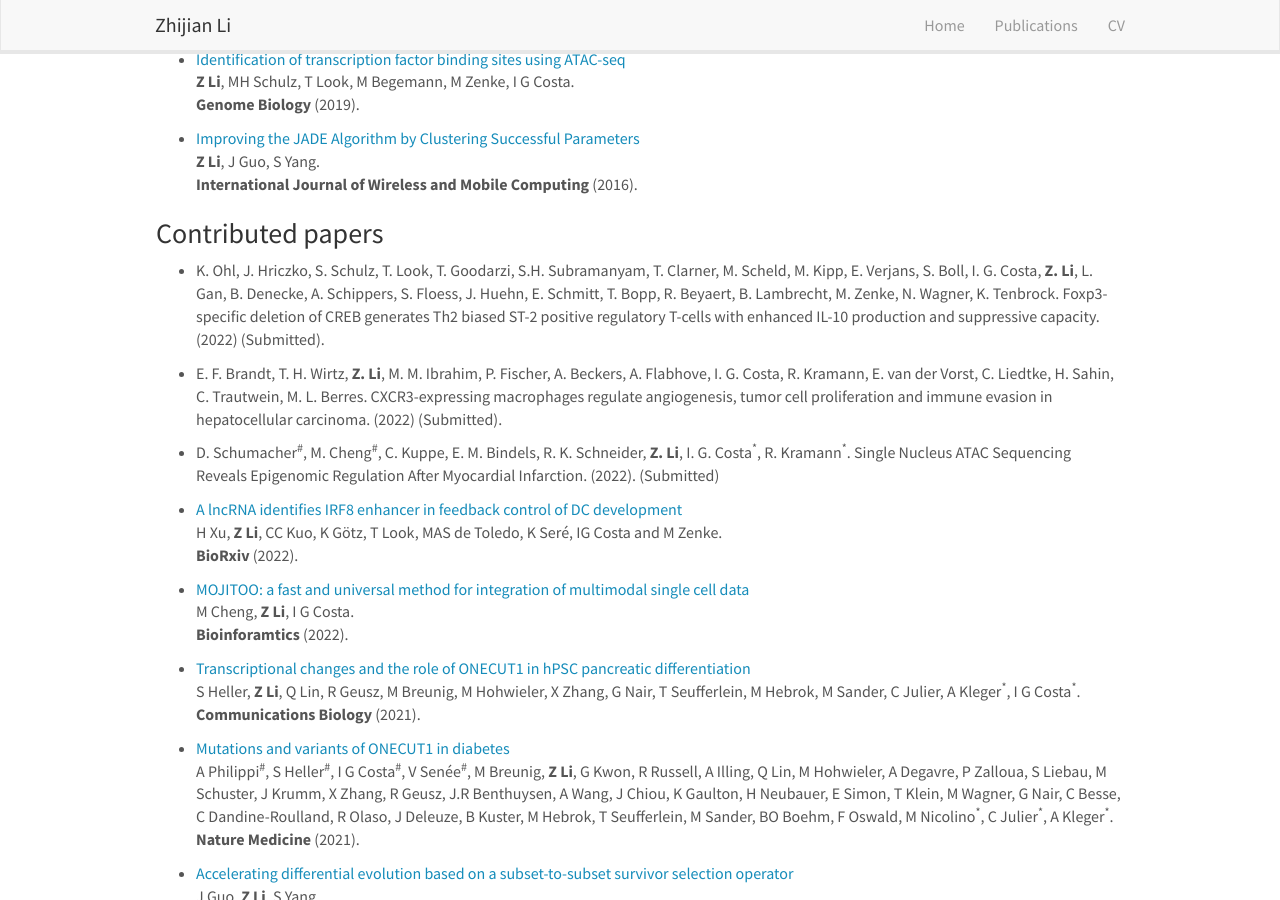
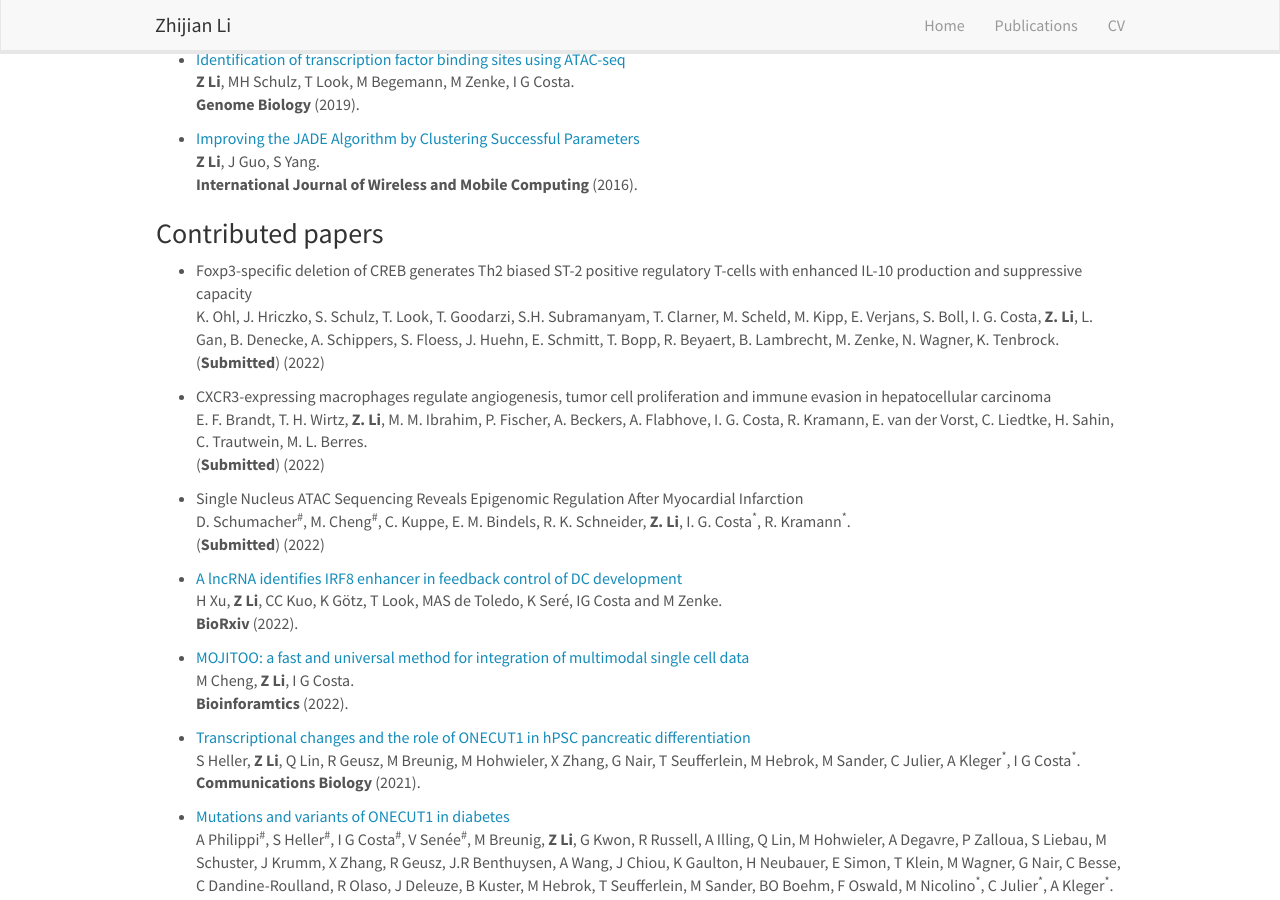
Before and after one commit to lzj1769/lzj1769.github.io, a Jekyll site: the page built from _pages/publications.md, in a window 1280 px wide and 900 px high, scrolled down 699 px. Built offline with Jekyll 4.4.1, drawn with Linux system fonts in a browser that asks for light colours; nearby versions of some CDN libraries.

Commit message:
update pub

```diff
--- a/_pages/publications.md
+++ b/_pages/publications.md
@@ -41,11 +41,17 @@ C Kuppe<sup>\#</sup>, ROR Flores<sup>\#</sup>, **Z Li<sup>\#</sup>**, S Hayat, R
 **International Journal of Wireless and Mobile Computing** (2016).
 
 ### Contributed papers
-* K. Ohl, J. Hriczko, S. Schulz, T. Look, T. Goodarzi, S.H. Subramanyam, T. Clarner, M. Scheld, M. Kipp, E. Verjans, S. Boll, I. G. Costa, **Z. Li**, L. Gan, B. Denecke, A. Schippers, S. Floess, J. Huehn, E. Schmitt, T. Bopp, R. Beyaert, B. Lambrecht, M. Zenke, N. Wagner, K. Tenbrock. Foxp3-specific deletion of CREB generates Th2 biased ST-2 positive regulatory T-cells with enhanced IL-10 production and suppressive capacity. (2022) (Submitted).
+* Foxp3-specific deletion of CREB generates Th2 biased ST-2 positive regulatory T-cells with enhanced IL-10 production and suppressive capacity\
+K. Ohl, J. Hriczko, S. Schulz, T. Look, T. Goodarzi, S.H. Subramanyam, T. Clarner, M. Scheld, M. Kipp, E. Verjans, S. Boll, I. G. Costa, **Z. Li**, L. Gan, B. Denecke, A. Schippers, S. Floess, J. Huehn, E. Schmitt, T. Bopp, R. Beyaert, B. Lambrecht, M. Zenke, N. Wagner, K. Tenbrock.\
+(**Submitted**) (2022)
 
-* E. F. Brandt, T. H. Wirtz, **Z. Li**, M. M. Ibrahim, P. Fischer, A. Beckers, A. Flabhove, I. G. Costa, R. Kramann, E. van der Vorst, C. Liedtke, H. Sahin, C. Trautwein, M. L. Berres. CXCR3-expressing macrophages regulate angiogenesis, tumor cell proliferation and immune evasion in hepatocellular carcinoma. (2022) (Submitted).
+* CXCR3-expressing macrophages regulate angiogenesis, tumor cell proliferation and immune evasion in hepatocellular carcinoma\
+E. F. Brandt, T. H. Wirtz, **Z. Li**, M. M. Ibrahim, P. Fischer, A. Beckers, A. Flabhove, I. G. Costa, R. Kramann, E. van der Vorst, C. Liedtke, H. Sahin, C. Trautwein, M. L. Berres.\
+(**Submitted**) (2022)
 
-* D. Schumacher<sup>\#</sup>, M. Cheng<sup>\#</sup>, C. Kuppe, E. M. Bindels, R. K. Schneider, **Z. Li**, I. G. Costa<sup>*</sup>, R. Kramann<sup>*</sup>. Single Nucleus ATAC Sequencing Reveals Epigenomic Regulation After Myocardial Infarction. (2022). (Submitted)
+* Single Nucleus ATAC Sequencing Reveals Epigenomic Regulation After Myocardial Infarction\
+D. Schumacher<sup>\#</sup>, M. Cheng<sup>\#</sup>, C. Kuppe, E. M. Bindels, R. K. Schneider, **Z. Li**, I. G. Costa<sup>*</sup>, R. Kramann<sup>*</sup>.\
+(**Submitted**) (2022)
 
 * [A lncRNA identifies IRF8 enhancer in feedback control of DC development](https://www.biorxiv.org/content/10.1101/2022.08.11.503623v1)\
 H Xu, **Z Li**, CC Kuo, K Götz, T Look, MAS de Toledo, K Seré, IG Costa and M Zenke.\
```
